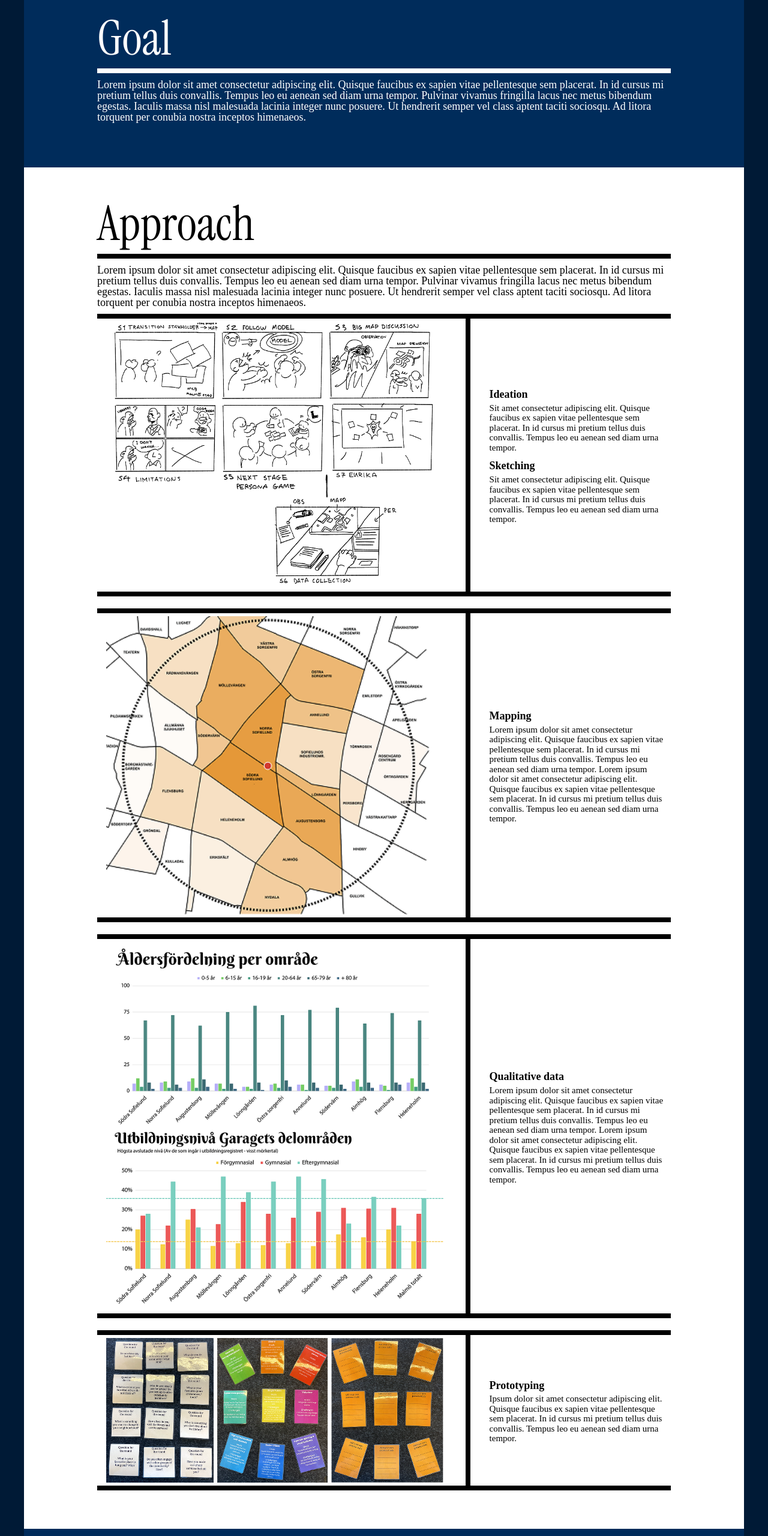
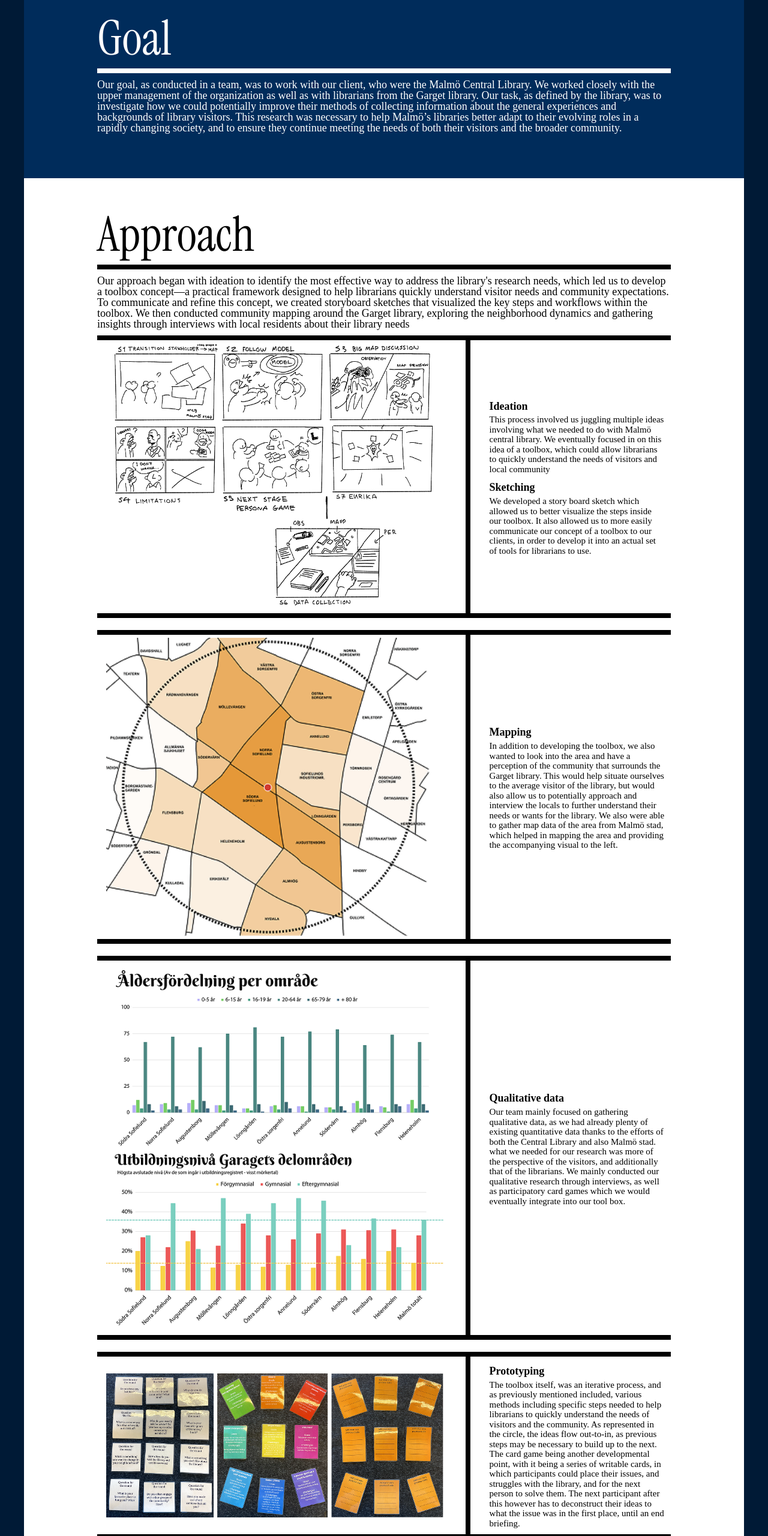
Before and after one commit to CakeEatingSnake/Portfolio_Website_Nest, a website: page Malmo_lib.html in a window 1280 px wide. Shown: the part 880-3440 px from the top of the page at 60% size. Drawn offline with nearby package versions, Linux system fonts and the light colour scheme.

Commit message:
Updated the text for the Malmo_lib and the Mapping htmls. More work is needed on kinesthetics and the programing htmls, but we are close to at least completing version 1 of the website.

```diff
--- a/Malmo_lib.html
+++ b/Malmo_lib.html
@@ -65,10 +65,11 @@
                     </h2>
                         <div class="divider"></div>
                     <p class="obj-des">
-                        Lorem ipsum dolor sit amet consectetur adipiscing elit. Quisque faucibus ex sapien vitae pellentesque sem placerat.
-                        In id cursus mi pretium tellus duis convallis. Tempus leo eu aenean sed diam urna tempor. Pulvinar vivamus fringilla lacus nec metus bibendum egestas.
-                        Iaculis massa nisl malesuada lacinia integer nunc posuere. Ut hendrerit semper vel class aptent taciti sociosqu.
-                        Ad litora torquent per conubia nostra inceptos himenaeos.
+                        Our goal, as conducted in a team, was to work with our client, who were the Malmö Central Library.
+                        We worked closely with the upper management of the organization as well as with librarians from the Garget library.
+                        Our task, as defined by the library, was to investigate how we could potentially improve their methods of collecting information about the general experiences and backgrounds of library visitors.
+                        This research was necessary to help Malmö’s libraries better adapt to their evolving roles in a rapidly changing society, and to ensure they continue meeting the needs of both their visitors and the broader community.
+
                     </p>
                 </div>
 
@@ -79,10 +80,10 @@
                         </h2>
                         <div class="divider-black"></div>
                         <h3 class="content-des">
-                            Lorem ipsum dolor sit amet consectetur adipiscing elit. Quisque faucibus ex sapien vitae pellentesque sem placerat.
-                            In id cursus mi pretium tellus duis convallis. Tempus leo eu aenean sed diam urna tempor. Pulvinar vivamus fringilla lacus nec metus bibendum egestas.
-                            Iaculis massa nisl malesuada lacinia integer nunc posuere.
-                            Ut hendrerit semper vel class aptent taciti sociosqu. Ad litora torquent per conubia nostra inceptos himenaeos.
+                            Our approach began with ideation to identify the most effective way to address the library's research needs, which led us to develop a
+                            toolbox concept—a practical framework designed to help librarians quickly understand visitor needs and community expectations.
+                            To communicate and refine this concept, we created storyboard sketches that visualized the key steps and workflows within the toolbox.
+                            We then conducted community mapping around the Garget library, exploring the neighborhood dynamics and gathering insights through interviews with local residents about their library needs
                         </h3>
                     </div>
 
@@ -97,9 +98,8 @@
                                         Ideation
                                     </h4>
                                     <p class="project-text">
-                                        Sit amet consectetur adipiscing elit.
-                                        Quisque faucibus ex sapien vitae pellentesque sem placerat.
-                                        In id cursus mi pretium tellus duis convallis. Tempus leo eu aenean sed diam urna tempor.
+                                        This process involved us juggling multiple ideas involving what we needed to do with Malmö central library.
+                                        We eventually focused in on this idea of a toolbox, which could allow librarians to quickly understand the needs of visitors and local community
                                     </p>
                                 </div>
                                 <div class="text-group">
@@ -107,9 +107,8 @@
                                         Sketching
                                     </h4>
                                     <p class="project-text">
-                                        Sit amet consectetur adipiscing elit.
-                                        Quisque faucibus ex sapien vitae pellentesque sem placerat.
-                                        In id cursus mi pretium tellus duis convallis. Tempus leo eu aenean sed diam urna tempor.
+                                        We developed a story board sketch which allowed us to better visualize the steps inside our toolbox.
+                                        It also allowed us to more easily communicate our concept of a toolbox to our clients, in order to develop it into an actual set of tools for librarians to use.
                                     </p>
                                 </div>
                             </div>
@@ -124,10 +123,10 @@
                                         Mapping
                                     </h4>
                                     <p class="project-text">
-                                        Lorem ipsum dolor sit amet consectetur adipiscing elit. Quisque faucibus ex sapien vitae pellentesque sem placerat.
-                                        In id cursus mi pretium tellus duis convallis. Tempus leo eu aenean sed diam urna tempor. Lorem ipsum dolor sit amet consectetur adipiscing elit.
-                                        Quisque faucibus ex sapien vitae pellentesque sem placerat. In id cursus mi pretium tellus duis convallis.
-                                        Tempus leo eu aenean sed diam urna tempor.
+                                        In addition to developing the toolbox, we also wanted to look into the area and have a perception of the community that surrounds the Garget library.
+                                        This would help situate ourselves to the average visitor of the library, but would also allow us to potentially approach and interview the
+                                        locals to further understand their needs or wants for the library.
+                                        We also were able to gather map data of the area from Malmö stad, which helped in mapping the area and providing the accompanying visual to the left.
                                     </p>
                                 </div>
                             </div>
@@ -142,11 +141,9 @@
                                         Qualitative data
                                     </h4>
                                     <p class="project-text">
-                                        Lorem ipsum dolor sit amet consectetur adipiscing elit. Quisque faucibus ex sapien vitae pellentesque sem placerat.
-                                        In id cursus mi pretium tellus duis convallis. Tempus leo eu aenean sed diam urna tempor.
-                                        Lorem ipsum dolor sit amet consectetur adipiscing elit. Quisque faucibus ex sapien vitae pellentesque sem placerat.
-                                        In id cursus mi pretium tellus duis convallis.
-                                        Tempus leo eu aenean sed diam urna tempor.
+                                        Our team mainly focused on gathering qualitative data, as we had already plenty of existing quantitative data thanks to the efforts of both the Central Library and also Malmö stad.
+                                         what we needed for our research was more of the perspective of the visitors, and additionally that of the librarians.
+                                        We mainly conducted our qualitative research through interviews, as well as participatory card games which we would eventually integrate into our tool box.
                                     </p>
                                 </div>
                             </div>
@@ -161,9 +158,11 @@
                                         Prototyping
                                     </h4>
                                     <p class="project-text">
-                                        Ipsum dolor sit amet consectetur adipiscing elit. Quisque faucibus ex sapien vitae pellentesque sem placerat.
-                                        In id cursus mi pretium tellus duis convallis.
-                                        Tempus leo eu aenean sed diam urna tempor.
+                                        The toolbox itself, was an iterative process, and as previously mentioned included, various methods including specific steps needed to help
+                                        librarians to quickly understand the needs of visitors and the community.
+                                        As represented in the circle, the ideas flow out-to-in, as previous steps may be necessary to build up to the next. The card game being another
+                                        developmental point, with it being a series of writable cards, in which participants could place their issues, and struggles with the library, and for the next person to solve them.
+                                        The next participant after this however has to deconstruct their ideas to what the issue was in the first place, until an end briefing.
                                     </p>
                                 </div>
                             </div>
@@ -176,10 +175,11 @@
                 <div class="outcome-container">
                     <h2 class="outcome-title">Outcome</h2>
                     <div class="divider"></div>
-                    <p class="outcome-des">Lorem ipsum dolor sit amet consectetur adipiscing elit. Quisque faucibus ex sapien vitae pellentesque sem placerat.
-                        In id cursus mi pretium tellus duis convallis. Tempus leo eu aenean sed diam urna tempor. Pulvinar vivamus fringilla lacus nec metus bibendum egestas.
-                        Iaculis massa nisl malesuada lacinia integer nunc posuere. Ut hendrerit semper vel class aptent taciti sociosqu.
-                        Ad litora torquent per conubia nostra inceptos himenaeos.
+                    <p class="outcome-des">
+                        Through our research and collaborative process, we developed a comprehensive toolbox that equips librarians with practical methods to systematically
+                        gather and understand visitor experiences and community needs.
+                        Rather than providing direct insights about visitors themselves, our toolbox empowers librarians as researchers,
+                        giving them structured approaches and tools including the participatory card game to research how their services can better serve their communities.
                     </p>
                         <div class="outcome-frame">
                             <div class="outcome-img-container">
@@ -190,17 +190,14 @@
                             </div>
                             <div class="outcome-box">
                                 <h4 class="outcome-box-title">Tools & Presentation</h4>
-                                <p class="outcome-box-text">Sit amet consectetur adipiscing elit. Quisque faucibus ex sapien vitae pellentesque sem placerat. In id cursus mi pretium tellus duis convallis.
-                                    Tempus leo eu aenean sed diam urna tempor.  Lorem ipsum dolor sit amet consectetur adipiscing elit. Quisque faucibus ex sapien vitae pellentesque sem placerat.
-                                    In id cursus mi pretium tellus duis convallis.
-                                    Sit amet consectetur adipiscing elit.
+                                <p class="outcome-box-text">
+                                    We presented our findings and the toolbox through both a formal presentation and an accompanying video, which were received positively by the library's management and staff.
+                                     next phase involves testing the toolbox in practice to measure its effectiveness and gather feedback on how well it performs as a research instrument for the librarians.
                                 </p>
                             </div>
                         </div>
-                    <p class="outcome-des">Lorem ipsum dolar sit amet consectetur adipiscing elit. Quisque faucibus ex sapien vitae pellentesque sem placerat.
-                        In id cursus mi pretium tellus duis convallis. Tempus leo eu aenean sed diam urna tempor.  Lorem ipsum dolor sit amet consectetur adipiscing elit.
-                        Quisque faucibus ex sapien vitae pellentesque sem placerat. In id cursus mi pretium tellus duis convallis.
-                        Sit amet consectetur adipiscing elit.
+                    <p class="outcome-des">This iterative evaluation will be crucial in refining the tools and ensuring they truly enable librarians to gain the insights necessary to support
+                        Malmö's libraries in their evolving role within the community.
                     </p>
                 </div>
 
```
Also changed, not shown: Mapping.html (+19 -21 lines).
